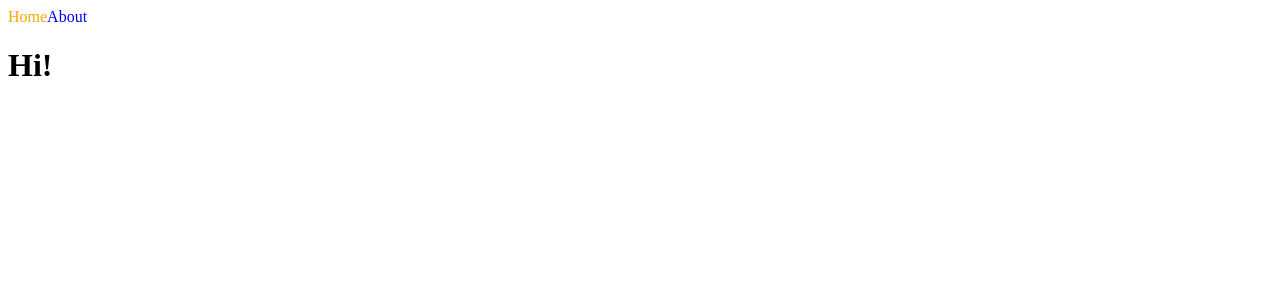
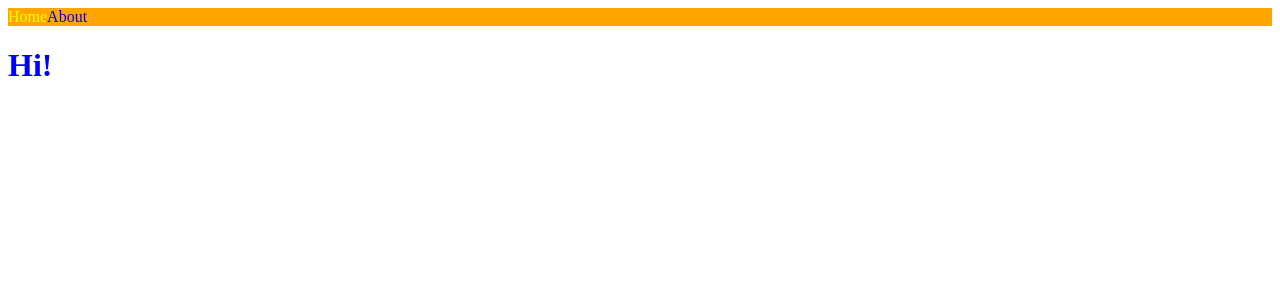
Before and after one commit to im-binary/study-next.js, a Next.js app: page / in a window 1280 px wide. Shown: the top 300 px of the page. Built offline with nearby package versions, Linux system fonts and the light colour scheme.

Commit message:
styled jsx

```diff
--- a/components/NavBar.js
+++ b/components/NavBar.js
@@ -1,6 +1,5 @@
 import Link from "next/link";
 import { useRouter } from "next/router";
-import styles from "./NavBar.module.css";
 
 export default function NavBar() {
   const router = useRouter();
@@ -8,11 +7,24 @@
   return (
     <nav>
       <Link href='/'>
-        <a className={`${styles.link} ${router.pathname === "/" ? styles.active : ""}`}>Home</a>
+        <a className={router.pathname === "/" ? "active" : ""}>Home</a>
       </Link>
       <Link href='/about'>
-        <a className={[styles.link, router.pathname === "/about" ? styles.active : ""].join(" ")}>About</a>
+        <a className={router.pathname === "/about" ? "active" : ""}>About</a>
       </Link>
+      <style jsx>
+        {`
+          nav {
+            background-color: orange;
+          }
+          a {
+            text-decoration: none;
+          }
+          .active {
+            color: yellow;
+          }
+        `}
+      </style>
     </nav>
   );
 }
--- a/components/NavBar.module.css
+++ /dev/null
@@ -1,7 +0,0 @@
-.link {
-  text-decoration: none;
-}
-
-.active {
-  color: orange;
-}
--- a/pages/index.js
+++ b/pages/index.js
@@ -5,6 +5,11 @@
     <div>
       <NavBar />
       <h1>Hi!</h1>
+      <style jsx>{`
+        h1 {
+          color: blue;
+        }
+      `}</style>
     </div>
   );
 }
```
